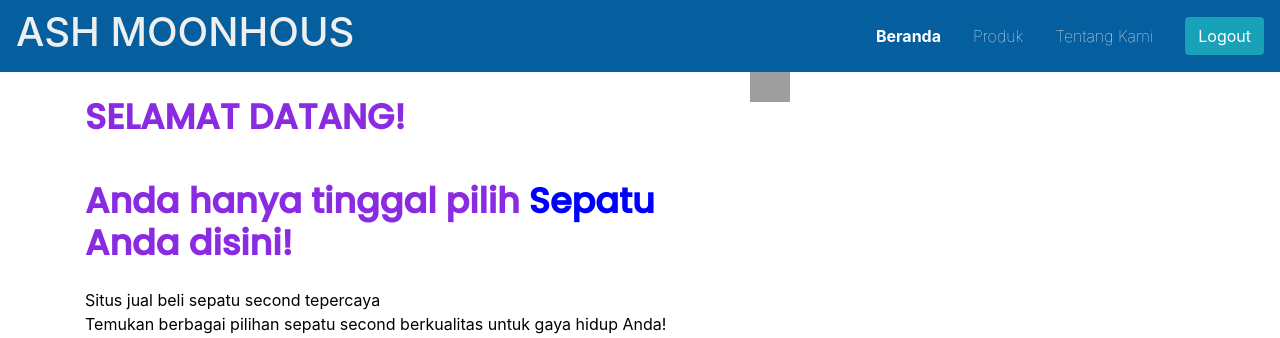
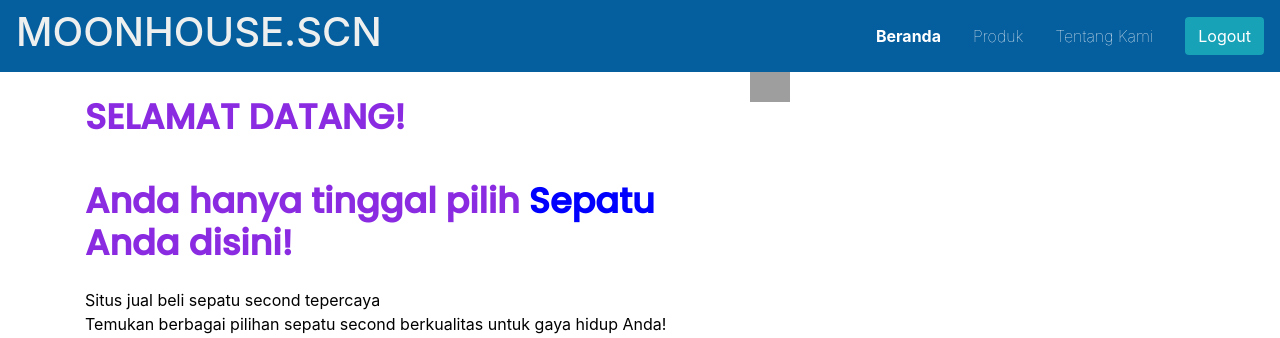
Before and after one commit to Rifansyah12/moonhouse, a PHP site: page / in a window 1280 px wide. Shown: the top 338 px of the page. Run offline with PHP 8.4, Linux system fonts and the light colour scheme; grey boxes are pictures that could not be loaded.

Commit message:
merubah element h1

```diff
--- a/index.php
+++ b/index.php
@@ -18,7 +18,7 @@ include 'koneksi.php';
 <body>
     <div class="container-fluid">
         <nav class="row navbar navbar-expand-lg navbar-expand-md navbar-expand-sm navbar-expand-xs navbar-light bg-white">
-         <h1>ASH MOONHOUS</h1>
+         <h1>MOONHOUSE.SCN</h1>
             <button class="navbar-toggler navbar-toggler-right" type="button" data-toggle="collapse" data-target="#navb">
                 <span class="navbar-toggler-icon"></span>
             </button>
```
